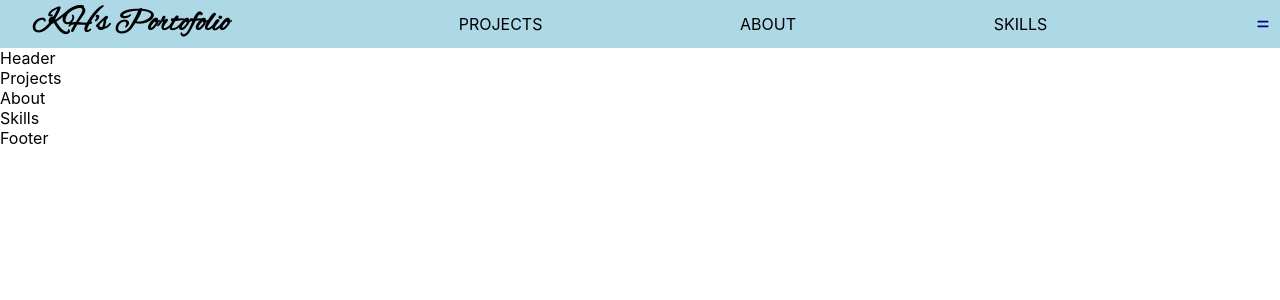
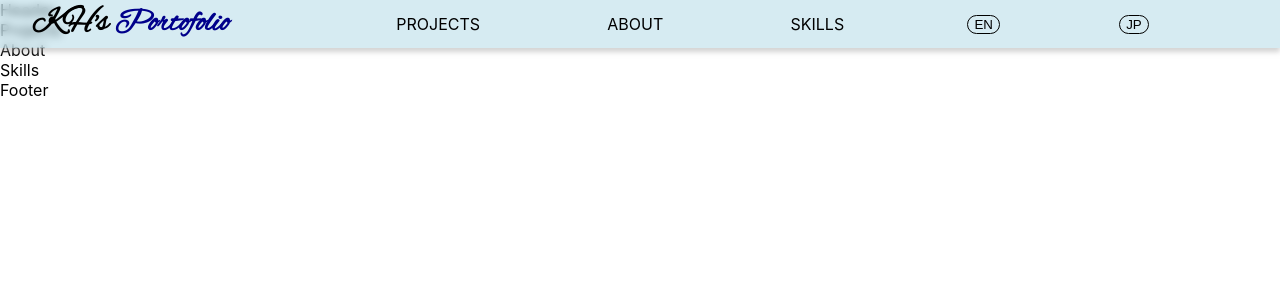
Before and after one commit to kmi2170/portfolio-v2, a Next.js app: page / in a window 1280 px wide. Shown: the top 300 px of the page. Built offline with nearby package versions, Linux system fonts and the light colour scheme.

Commit message:
add LangButtons to Navbar; finish Navbar

```diff
--- a/package.json
+++ b/package.json
@@ -13,6 +13,7 @@
     "@sanity/image-url": "^1.0.1",
     "framer-motion": "^6.2.8",
     "next": "12.1.0",
+    "package.json": "^2.0.1",
     "react": "17.0.2",
     "react-dom": "17.0.2",
     "react-icons": "^4.3.1",
--- /dev/null
+++ b/src/components/Navbar/LangButtons.tsx
@@ -0,0 +1,25 @@
+import styled from "styled-components"
+
+const LangButtons = () => {
+  return (
+    <>
+      <Button>
+        EN
+      </Button>
+      <Button>
+        JP
+      </Button>
+    </>
+  )
+}
+
+export default LangButtons
+
+const Wrapper = styled.div`
+`
+const Button = styled.button`
+  border: 1px solid black;
+  border-radius: 10px;
+  background-color: inherit;
+  margin: 0 0.25rem;
+`
--- a/src/components/Navbar/Navbar.tsx
+++ b/src/components/Navbar/Navbar.tsx
@@ -2,68 +2,70 @@ import { useState } from "react";
 import styled from "styled-components"
 import { HiMenuAlt4, HiX } from "react-icons/hi/index";
 import { motion } from "framer-motion";
+import LangButtons from "./LangButtons";
+
+const navItems = ['projects', 'about', 'skills']
 
 const Navbar = () => {
   const [toggle, setToggle] = useState<boolean>(false)
 
   return (
-    <Nav>
-      <Container>
+    <nav>
+      <Topbar>
         <Title>
-          KH&apos;s Portofolio
+          KH&apos;s <span style={{ color: "darkblue" }}>Portofolio</span>
         </Title>
         <Ul>
-          {['projects', 'about', 'skills'].map((item) => (
-            <li key={`link-${item}`}>
-              <a href="#">
-                {item}
-              </a>
-            </li>
+          {navItems.map((item) => (
+            <Li key={`link-${item}`}>
+              <a href="#">{item}</a>
+            </Li>
           ))}
+          <LangButtons />
         </Ul>
 
         <Menu>
           <HiMenuAlt4 onClick={() => setToggle(true)} />
+        </Menu>
+      </Topbar >
 
       {toggle && (
+        <SideBar>
           <motion.div
-              initial={{ opacity: 0 }}
-              // initial={{ width: 0 }}
-              // animate={{ width: [100, 0] }}
-              animate={{ x: [300, 0], opacity: 1 }}
-              transition={{ duration: 0.85, ease: 'easeOut' }}
+            initial={{ width: 0 }}
+            animate={{ width: "50vw" }}
+            transition={{ duration: 0.5, ease: 'easeOut' }}
           >
-              <MenuSubContainer>
-                <div>
             <HiX onClick={() => setToggle(false)} />
-                </div>
-                <MenuUl>
-                  {['projects', 'about', 'skills'].map((item) => (
-                    <li key={`link-menu-${item}`}>
+            <UlMenu>
+              {navItems.map((item) => (
+                <Li key={`link-menu-${item}`}>
                   <a href="#">{item}</a>
-                    </li>
+                </Li>
               ))}
-                </MenuUl>
-              </MenuSubContainer>
+              <LangButtons />
+            </UlMenu>
           </motion.div>
+        </SideBar>
       )}
-        </Menu>
-      </Container>
-    </Nav >
+    </nav>
   )
 }
 
 export default Navbar
 
-const Nav = styled.div`
+const Topbar = styled.div`
+  position: fixed;
+  z-index: 2;
   width: 100vw;
-  background-color: lightblue;
+  height: 3rem;
+  padding: 0.25rem 0;
+
+  background-color: rgba(173, 216, 230, 0.5);
   backdrop-filter: blur(4px);
   -webkit-backdrop-filter: blur(4px);
-  padding: 0.25rem 0;
-  z-index: 2;
-`
-const Container = styled.div`
+  box-shadow: 0 4px 5px rgba(168, 168, 168, 0.5);
+
   display: flex;
   justify-content: space-between;
   align-items:center;
@@ -73,82 +75,95 @@ const Title = styled.div`
   font-family: 'Alex Brush';
   font-weight: 600;
   font-size: 2rem;
-  padding: 0 2rem ;
-
-  @media screen and (max-width: 600px) {
-    display: none;
-    padding: 0 2.0rem;
-  }
+  padding: 0 2rem;
 `
 
-const Ul = styled.div`
+const Ul = styled.ul`
   flex:1;
   display: flex;
   flex-direction: row;
   justify-content: space-evenly;
   align-items: center;
+  padding: 0.5rem 1rem;
 
-  li {
+  @media screen and (max-width: 650px) {
+    display: none;
+    padding:  0 2.0rem;
+  }
+`
+
+const Li = styled.li`
   list-style: none;
+  padding: 0.25rem 0;
 
   a {
     text-transform: uppercase;
     transition: all 0.3s ease-in-out;
+    padding: 0.5rem;
+    border-radius: 40%;
+  }
 
   &:hover {
+    a {
+      background-color: rgba(255, 182, 193, 0.3);
       cursor: pointer;
-         color: purple;
-      }
     }
   }
 `
 
-const MenuUl = styled(Ul)`
-  margin-top: 2rem;
+const UlMenu = styled.ul`
+  display: flex;
   flex-direction: column;
-  justify-content: flex-start;
-
-  li {
-    padding: 0.5rem 0;
-  }
-`
-
-const MenuSubContainer = styled.div`
-  display: flex;
-  justify-content: flex-start;
-  flex-direction: column;
-  align-items: center;
+  justify-content: space-around;
+  height: 10rem;
 `
 
 const Menu = styled.div`
-  width: 35px;
-  height: 35px;
-  /* position: relative; */
+  width: 40px;
+  height: 40px;
 
   display: flex;
   justify-content: center;
   align-items: center;
 
-  svg{
-    color: navy;
+  &:hover {
+    cursor: pointer;
   }
 
-  div {
+  @media screen and (min-width: 650px) {
+    display: none;
+  }
+
+  svg{
+    width: 70%;
+    height: 70%;
+    color: darkblue;
+    margin-right: 10px;
+  }
+`
+
+const SideBar = styled.aside`
+  /* min-width: 0; */
+  /* max-width: 80%; */
+  height: 100vh;
   position: fixed;
   top: 0;
-    bottom: 0;
   right: 0;
   z-index: 5;
-    background-color: white;
 
   padding: 1rem;
-    width: 80%;
-    height: 100vh;
+  background-color: rgba(245, 245, 245, 0.8);
+  backdrop-filter: blur(4px);
+  -webkit-backdrop-filter: blur(4px);
+  box-shadow: -4px 0 5px rgba(168, 168, 168, 0.5);
 
-    box-shadow: 0 0 20px rgba(168, 168, 168, 0.15)
+  svg {
+    width: 10%;
+    height: 10%;
+    color: darkblue;
 
-    svg{
-      color: navy;
+    &:hover {
+      cursor: pointer;
     }
   }
 `
--- a/src/pages/_app.tsx
+++ b/src/pages/_app.tsx
@@ -17,6 +17,7 @@ const GlobalStyle = createGlobalStyle`
 
   * {
     box-sizing: border-box;
+    overflow: hidden;
   }
 `
 const theme = {
@@ -32,7 +33,7 @@ function MyApp({ Component, pageProps }: AppProps) {
       <GlobalStyle />
       <ThemeProvider theme={theme}>
         <Head>
-          <title>KH's Portofolio</title>
+          <title>KH&apo;s Portofolio</title>
           <meta
             name="viewport"
             content="minimum-scale=1, initial-scale=1, width=device-width"
--- a/src/pages/index.tsx
+++ b/src/pages/index.tsx
@@ -29,5 +29,6 @@ export default Home
 
 const Wrapper = styled.div`
   height: 100vh;
-  max-width: 100vw;
+  width: 100vw;
+  z-index: 1;
 `
```
Also changed, not shown: 1 other file (tests, documents, lock files or other folders). Lines whose indentation alone changed are shown as unchanged.
